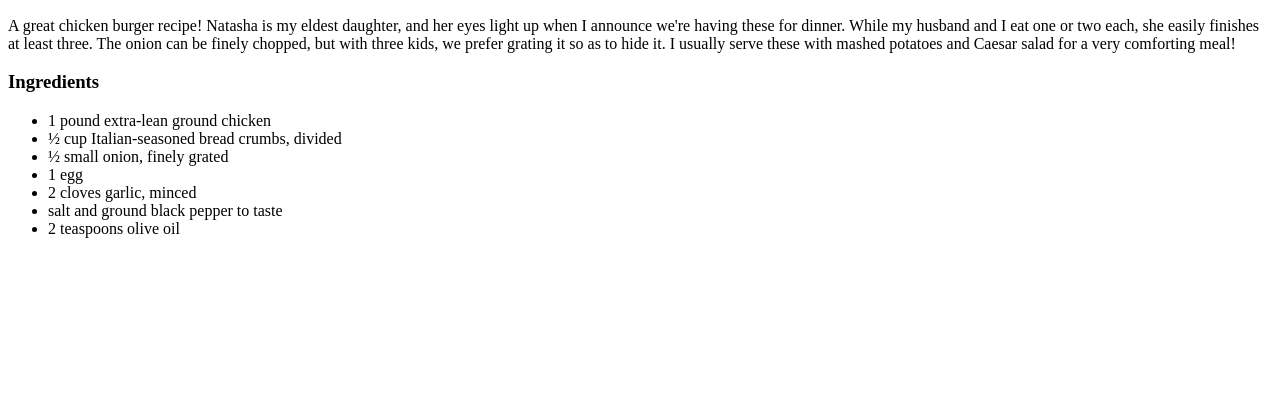
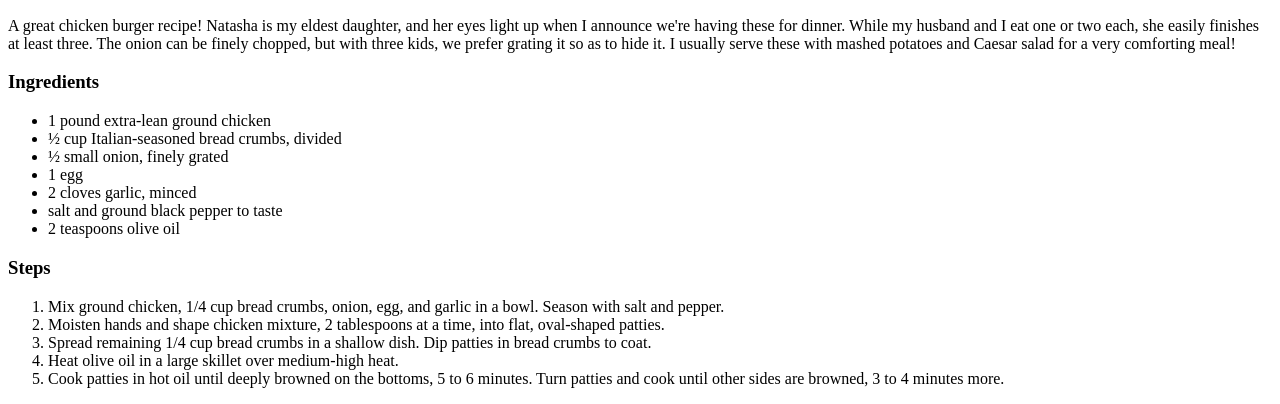
Before and after one commit to nicknjagi/odin-recipes, a plain HTML site: page recipes/chicken_burger.html in a window 1280 px wide. Shown: the part 434-838 px from the top of the page. Before the commit the page ends 800 px from the top, so only its background shows below. Drawn offline with Linux system fonts and the light colour scheme.

Commit message:
add steps

```diff
--- a/recipes/chicken_burger.html
+++ b/recipes/chicken_burger.html
@@ -23,6 +23,14 @@
         <li>salt and ground black pepper to taste</li>
         <li>2 teaspoons olive oil</li>
     </ul>
+    <h3>Steps</h3>
+    <ol>
+        <li>Mix ground chicken, 1/4 cup bread crumbs, onion, egg, and garlic in a bowl. Season with salt and pepper.</li>
+        <li>Moisten hands and shape chicken mixture, 2 tablespoons at a time, into flat, oval-shaped patties.</li>
+        <li>Spread remaining 1/4 cup bread crumbs in a shallow dish. Dip patties in bread crumbs to coat.</li>
+        <li>Heat olive oil in a large skillet over medium-high heat.</li>
+        <li>Cook patties in hot oil until deeply browned on the bottoms, 5 to 6 minutes. Turn patties and cook until other sides are browned, 3 to 4 minutes more.</li>
+    </ol>
 </body>
 
 </html>
```
